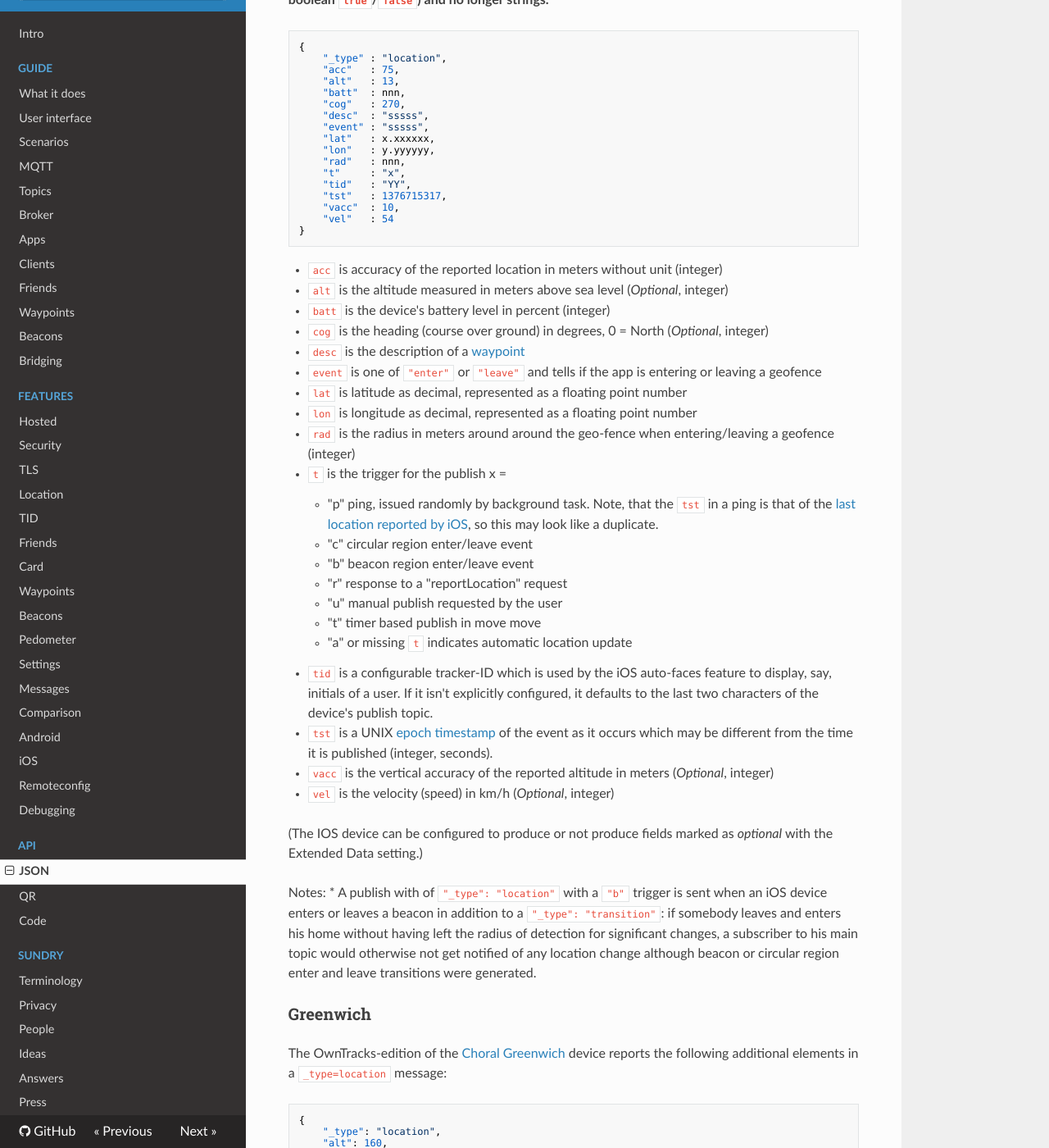
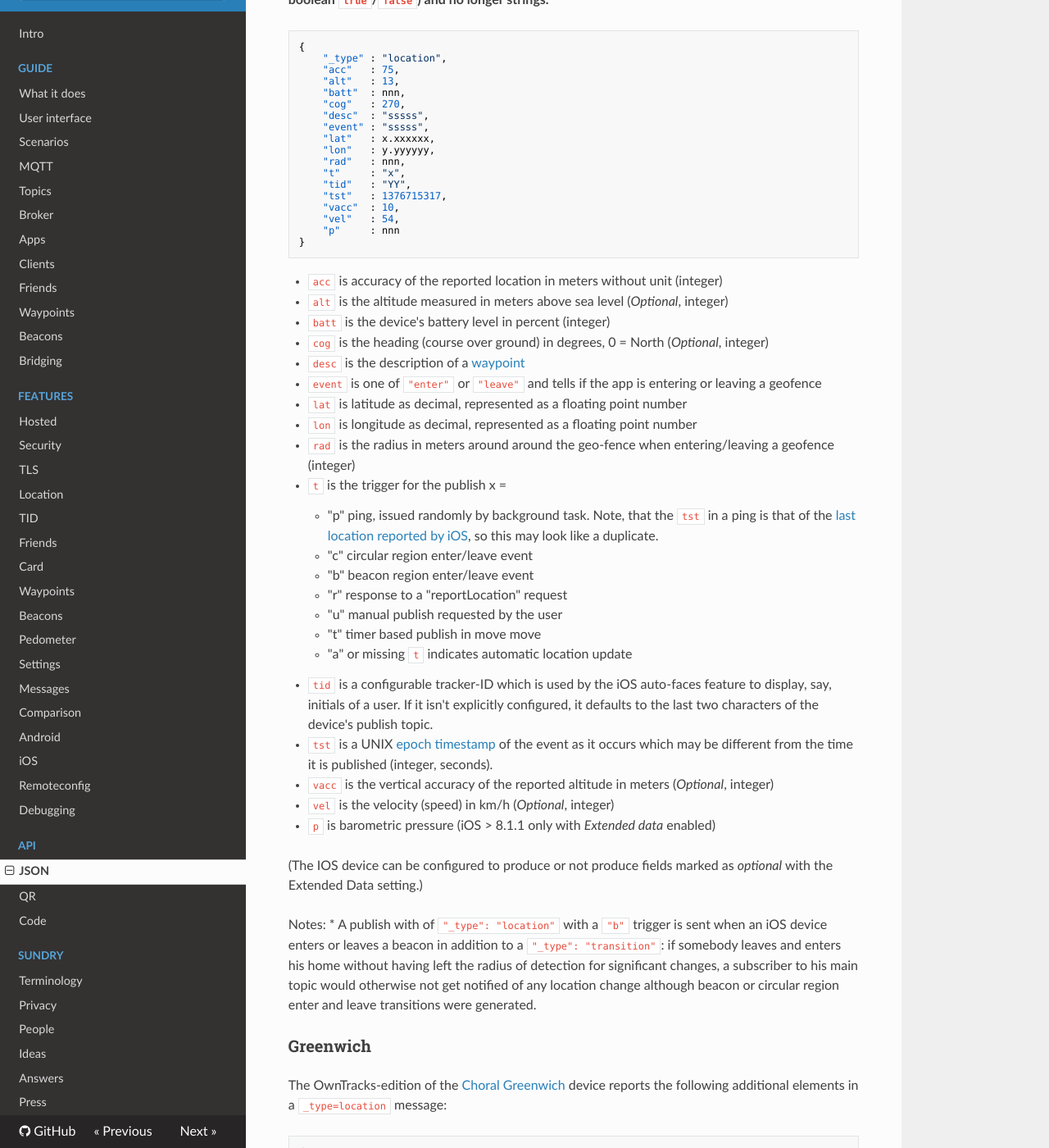
Before and after one commit to owntracks/booklet, an MkDocs documentation site: the page built from docs/tech/json.md, in a window 1280 px wide and 1400 px high, scrolled down 1411 px. Shown: the whole window at 82% size. Built offline with MkDocs 1.6.1, drawn with Linux system fonts in a browser that asks for light colours; nearby versions of some CDN libraries; old or Windows-style settings are respelled for this version of MkDocs.

Commit message:
added barometric pressure

````diff
--- a/docs/tech/json.md
+++ b/docs/tech/json.md
@@ -64,7 +64,8 @@ This location object describes the location of the device that published it. **H
     "tid"   : "YY",
     "tst"   : 1376715317,
     "vacc"  : 10,
-    "vel"   : 54
+    "vel"   : 54,
+    "p"     : nnn
 }
 ```
 
@@ -89,6 +90,7 @@ This location object describes the location of the device that published it. **H
 * `tst` is a UNIX [epoch timestamp](http://en.wikipedia.org/wiki/Unix_time) of the event as it occurs which may be different from the time it is published (integer, seconds).
 * `vacc` is the vertical accuracy of the reported altitude in meters (_Optional_, integer)
 * `vel` is the velocity (speed) in km/h (_Optional_, integer)
+* `p` is barometric pressure (iOS > 8.1.1 only with _Extended data_ enabled)
 
 (The IOS device can be configured to produce or not produce fields marked as _optional_ with the Extended Data setting.)
 
````
